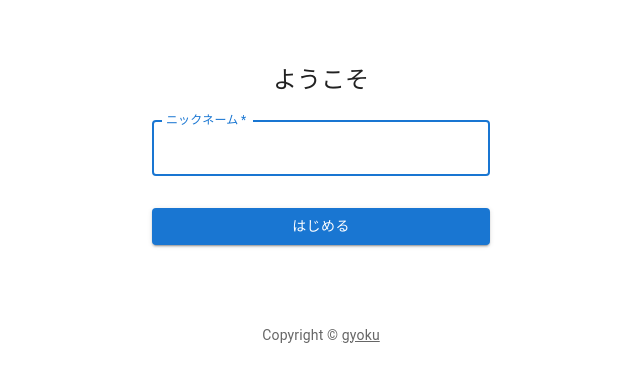
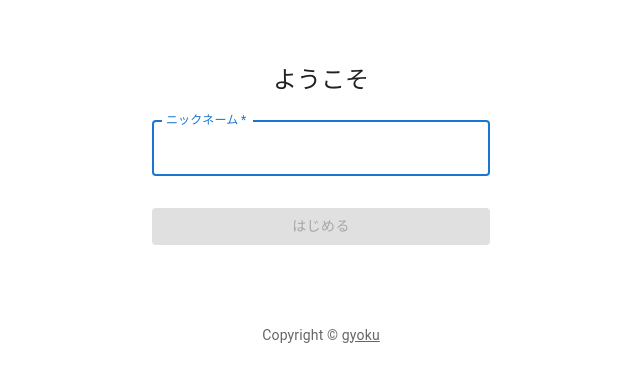
Before and after one commit to gyokufoo/idobatakaigi2, a React (Create React App) app: page / in a window 1280 px wide. Shown: the top 382 px of the page, without its empty margins (319-959 px from the left). Built offline with nearby package versions, Linux system fonts and the light colour scheme.

Commit message:
setName by clicking button

```diff
--- a/src/components/SignIn.js
+++ b/src/components/SignIn.js
@@ -1,4 +1,5 @@
 import * as React from 'react';
+import { useState, useEffect } from 'react';
 import Button from '@mui/material/Button';
 import CssBaseline from '@mui/material/CssBaseline';
 import TextField from '@mui/material/TextField';
@@ -22,6 +23,16 @@
 const theme = createTheme();
 
 export default function SignIn({setName}) {
+
+  const [disabled, setDisabeld ] = useState(true);
+  const [string, setString] = useState('');
+  console.log({string, disabled});
+
+  useEffect(()=>{
+    const disabled = string === ''
+    setDisabeld(disabled);
+  }, [string]);
+
   const handleSubmit = (event) => {
     event.preventDefault();
     const data = new FormData(event.currentTarget);
@@ -56,12 +67,14 @@
               label="ニックネーム"
               name="name"
               autoFocus
+              onChange={(e)=>{setString(e.target.value)}}
             />
             <Button
               type="submit"
               fullWidth
               variant="contained"
               sx={{ mt: 3, mb: 2 }}
+              disabled={disabled}
             >
               はじめる
             </Button>
```
